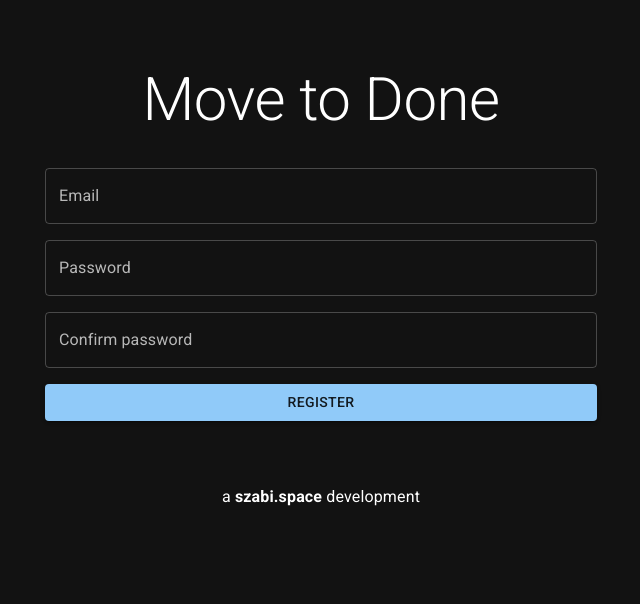
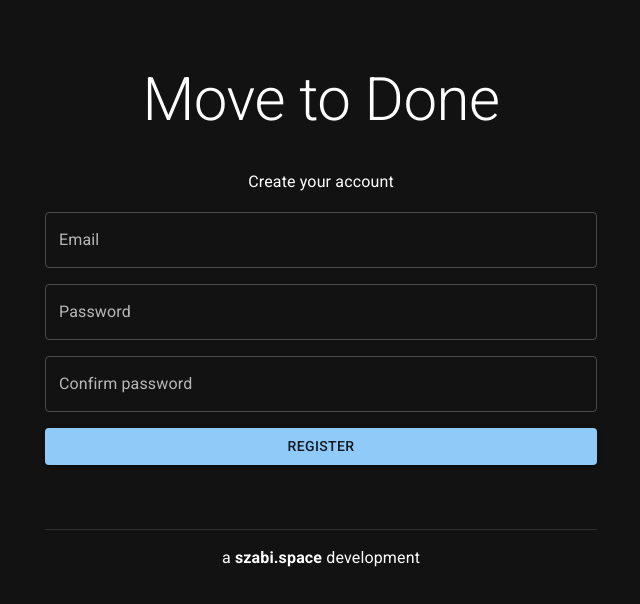
Before and after one commit to szabikr/poc-authentication, a React app in the folder packages/client/: page / in a window 1280 px wide. Shown: the top 604 px of the page, without its empty margins (319-959 px from the left). Built offline with nearby package versions, Linux system fonts and the light colour scheme.

Commit message:
MTD-11: registration form ui treatment and validation enhancements

```diff
--- a/packages/client/src/app.jsx
+++ b/packages/client/src/app.jsx
@@ -1,11 +1,12 @@
 import React from 'react'
-import Box from '@mui/material/Box'
+import { Container, Box } from '@mui/material'
 import Header from './components/header'
 import Footer from './components/footer'
 import RegisterForm from './components/register-form'
 
 export default function App() {
   return (
+    <Container maxWidth="sm">
       <Box sx={{ mt: 8 }}>
         <Header />
         <Box sx={{ mt: 4, mb: 8 }}>
@@ -13,5 +14,6 @@ export default function App() {
         </Box>
         <Footer />
       </Box>
+    </Container>
   )
 }
--- a/packages/client/src/components/footer.jsx
+++ b/packages/client/src/components/footer.jsx
@@ -1,14 +1,19 @@
 import React from 'react'
 import Box from '@mui/material/Box'
+import Divider from '@mui/material/Divider'
 
 export default function Footer() {
   return (
+    <>
+      <Divider />
       <Box
         sx={{
           textAlign: 'center',
+          mt: 2,
         }}
       >
         a <strong>szabi.space</strong> development
       </Box>
+    </>
   )
 }
--- a/packages/client/src/components/register-form.jsx
+++ b/packages/client/src/components/register-form.jsx
@@ -1,5 +1,5 @@
 import React, { useState } from 'react'
-import { Container, Stack, TextField, Button } from '@mui/material'
+import { Stack, TextField, Button, Typography } from '@mui/material'
 
 export default function RegisterForm() {
   const [email, setEmail] = useState({ value: '', error: '' })
@@ -14,18 +14,31 @@ export default function RegisterForm() {
     setPassword({ ...password, error: '' })
     setConfirmPassword({ ...confirmPassword, error: '' })
 
+    let hasError = false
     if (email.value === '') {
       setEmail({ ...email, error: 'Enter your email address' })
+      hasError = true
     }
 
     if (password.value === '') {
       setPassword({ ...password, error: 'Enter your password' })
+      hasError = true
     }
+
     if (confirmPassword.value === '') {
       setConfirmPassword({ ...confirmPassword, error: 'Confirm your password' })
+      hasError = true
     }
 
     if (password.value !== confirmPassword.value) {
+      setConfirmPassword({
+        ...confirmPassword,
+        error: 'Passwords have to match',
+      })
+      hasError = true
+    }
+
+    if (hasError) {
       return
     }
 
@@ -36,16 +49,17 @@ export default function RegisterForm() {
   }
 
   return (
-    <Container maxWidth="sm">
     <Stack spacing={2}>
+      <Typography align="center" variant="subtitle1">
+        Create your account
+      </Typography>
       <TextField
         id="email"
         label="Email"
         variant="outlined"
+        type="email"
         value={email.value}
-          onChange={(event) =>
-            setEmail({ ...email, value: event.target.value })
-          }
+        onChange={(event) => setEmail({ ...email, value: event.target.value })}
         error={email.error !== ''}
         helperText={email.error}
       />
@@ -53,6 +67,7 @@ export default function RegisterForm() {
         id="password"
         label="Password"
         variant="outlined"
+        type="password"
         value={password.value}
         onChange={(event) =>
           setPassword({ ...password, value: event.target.value })
@@ -61,9 +76,10 @@ export default function RegisterForm() {
         helperText={password.error}
       />
       <TextField
-          id="password"
+        id="confirm-password"
         label="Confirm password"
         variant="outlined"
+        type="password"
         value={confirmPassword.value}
         onChange={(event) =>
           setConfirmPassword({
@@ -78,6 +94,5 @@ export default function RegisterForm() {
         Register
       </Button>
     </Stack>
-    </Container>
   )
 }
```
Lines whose indentation alone changed are shown as unchanged.
